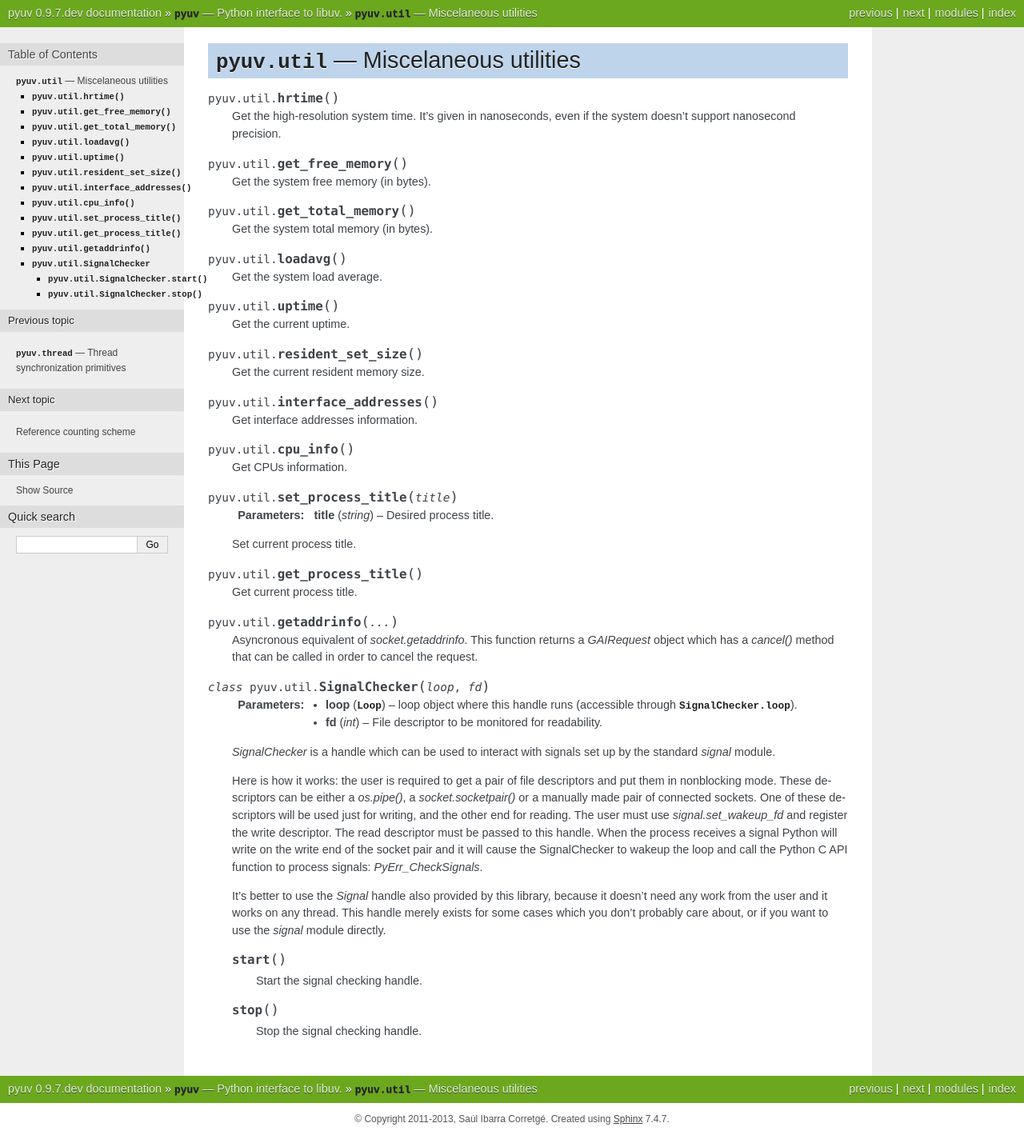
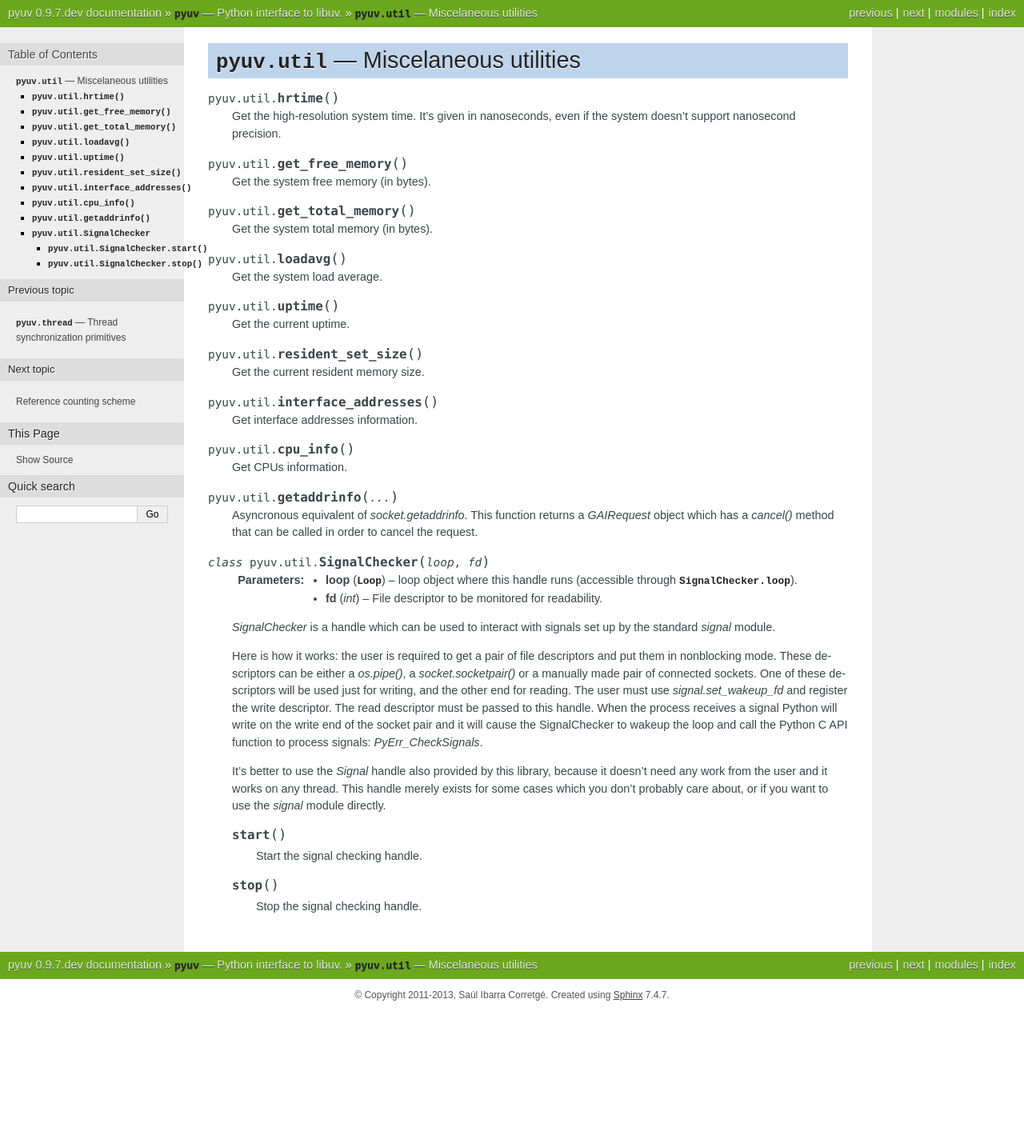
Before and after one commit to saghul/pyuv, a Sphinx documentation site: the page built from docs/util.rst, in a window 1280 px wide. Shown: the whole page at 80% size. Built offline with Sphinx 7.4.7, drawn with Linux system fonts in a browser that asks for light colours; after the commit the page ends 1264 px from its top, so only the background shows below that.

Commit message:
Updated documentation

```diff
--- a/docs/pipe.rst
+++ b/docs/pipe.rst
@@ -101,7 +101,7 @@
         :param object data: Data to be written on the ``Pipe`` connection. It can be either
             a string or any iterable containing strings.
 
-        :param object handle: Handle to send over the ``Pipe``. Currently only ``TCP`` and ``Pipe`` handles
+        :param object handle: Handle to send over the ``Pipe``. Currently only ``TCP``, ``UDP`` and ``Pipe`` handles
             are supported.
 
         :param callable callback: Callback to be called after the write operation
--- a/docs/util.rst
+++ b/docs/util.rst
@@ -42,16 +42,6 @@
 
     Get CPUs information.
 
-.. py:function:: pyuv.util.set_process_title(title)
-
-    :param string title: Desired process title.
-
-    Set current process title.
-
-.. py:function:: pyuv.util.get_process_title
-
-    Get current process title.
-
 .. py:function:: pyuv.util.getaddrinfo(...)
 
     Asyncronous equivalent of `socket.getaddrinfo`. This function returns
```
